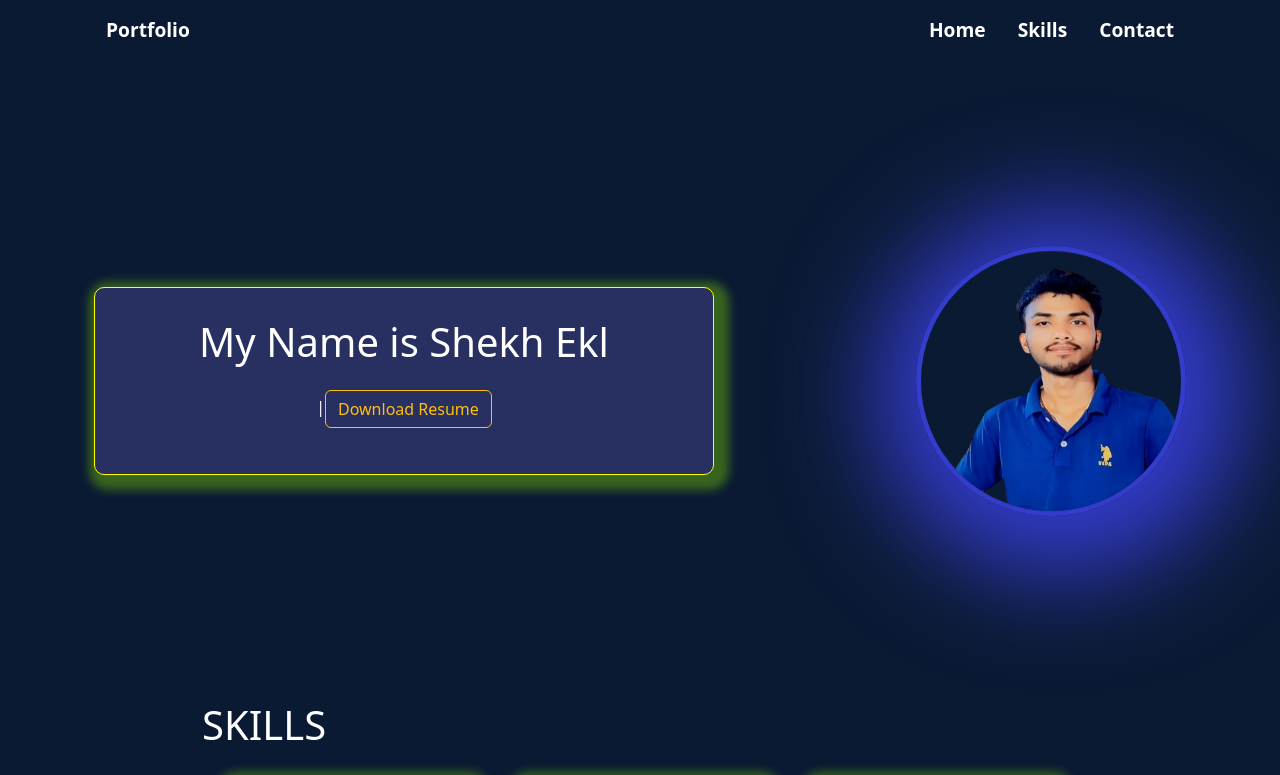
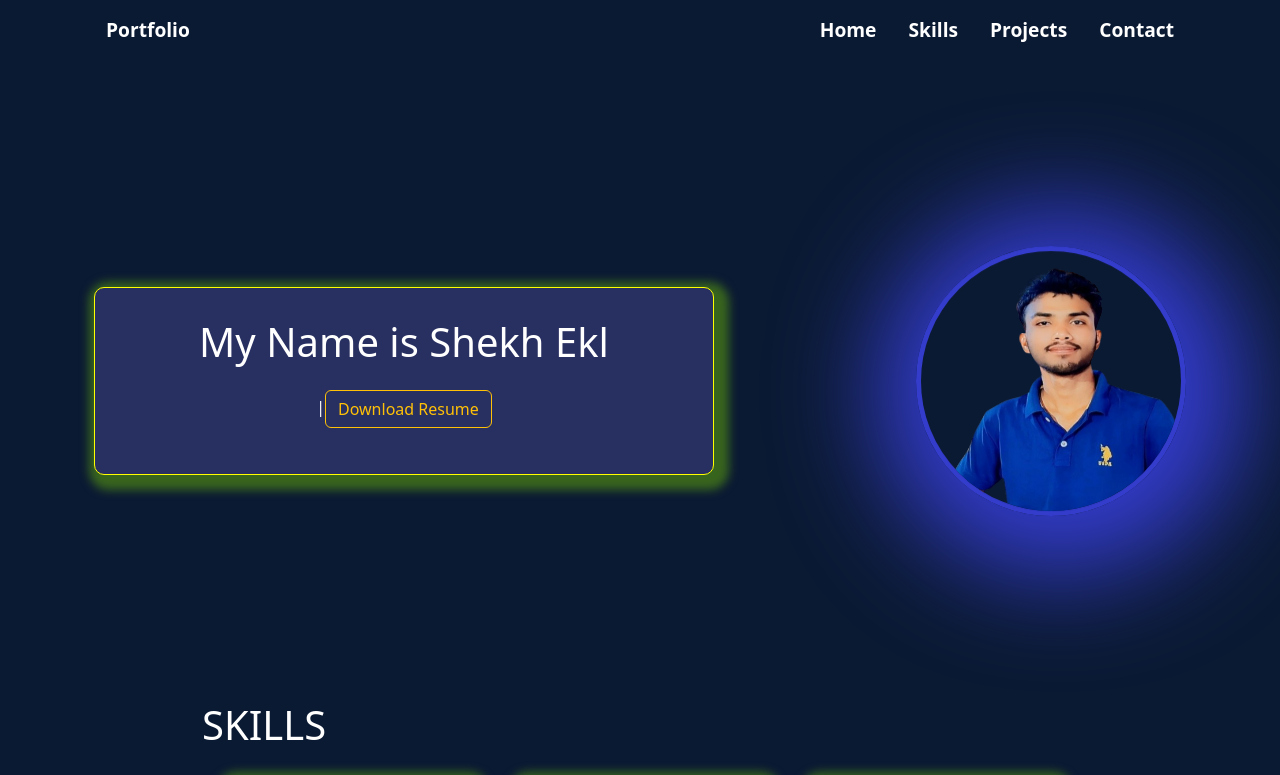
Before and after one commit to eklakhshekh653/secondPortfolio, a React (Vite) app: page / in a window 1280 px wide. Shown: the top 775 px of the page. Built offline with nearby package versions, Linux system fonts and the light colour scheme.

Commit message:
first commit

```diff
--- a/src/components/Navbar.jsx
+++ b/src/components/Navbar.jsx
@@ -15,6 +15,9 @@ const Navbar = () => {
           <a href="#skills" className="nav_items">
             Skills
           </a>
+          <a href="#projects" className="nav_items">
+            Projects
+          </a>
           <a href="#contact" className="nav_items">
             Contact
           </a>
```
